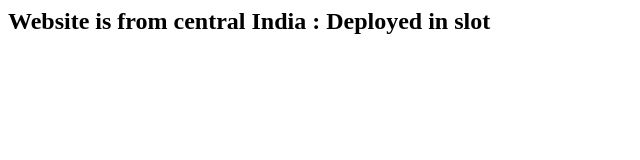
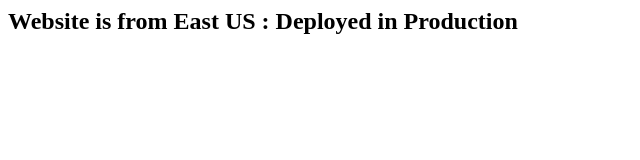
Before and after one commit to Abhishekpawar377491/slot, a plain HTML site: page index.html in a window 1280 px wide. Shown: the whole page, without its empty margins (0-640 px from the left). Drawn offline with Linux system fonts and the light colour scheme.

Commit message:
Update index.html

```diff
--- a/index.html
+++ b/index.html
@@ -1,8 +1,8 @@
 <html>
 <head>
-<title>Wipro India</title>
+<title>Wipro Canada</title>
 </head>
 <body>
-<h2>Website is from central India : Deployed in slot</h2>
+<h2>Website is from East US : Deployed in Production</h2>
 </body>
 </html>
```
